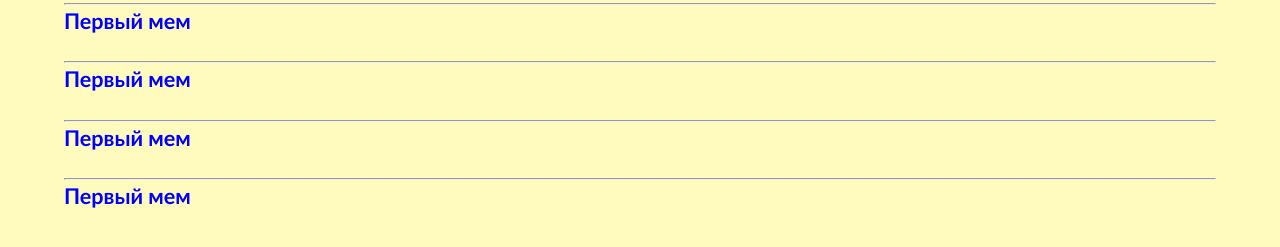
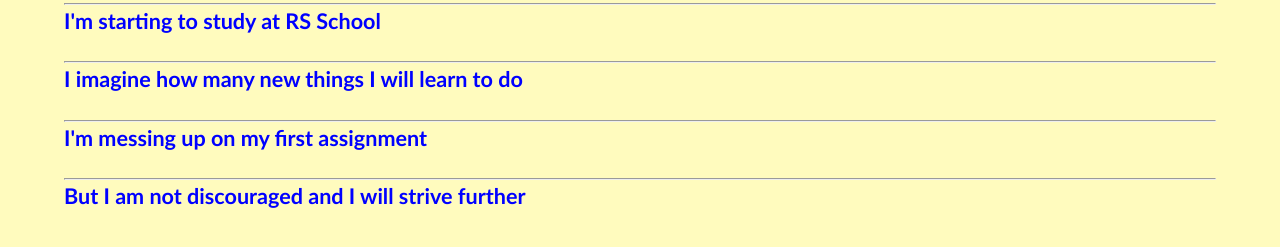
Before and after one commit to andreyshilov73/cssBayan, a plain HTML site: page index.html in a window 1280 px wide. Shown: the part 45-292 px from the top of the page. Drawn offline with Linux system fonts and the light colour scheme.

Commit message:
docs: add titles of meme (Sun, 12 March, 2023, 19:49:00)

```diff
--- a/index.html
+++ b/index.html
@@ -11,19 +11,19 @@
     <h1>CSS Bayan</h1>
     <div id="main">
     <div class="meme"><hr>
-        <p>Первый мем</p>
+        <p>I'm starting to study at RS School</p>
         <center><img class="picture" src="img/Скриншот 11.03.23_19.48.05.png" alt="1meme" width="20%"></center>
     </div>
     <div class="meme"><hr>
-        <p>Первый мем</p>
+        <p>I imagine how many new things I will learn to do</p>
         <center><img class="picture" src="img/Скриншот 12.03.23_19.21.55.png" alt="2meme" width="20%"></center>
     </div>
     <div class="meme"><hr>
-        <p>Первый мем</p>
+        <p>I'm messing up on my first assignment</p>
         <center><img class="picture" src="img/Скриншот 12.03.23_19.20.22.png" alt="3meme" width="20%"></center>
     </div>
     <div class="meme"><hr>
-        <p>Первый мем</p>
+        <p>But I am not discouraged and I will strive further</p>
         <center><img class="picture" src="img/Скриншот 12.03.23_19.24.24.png" alt="4meme" width="20%"></center>
     </div>
     </div>
```
Also changed, not shown: img/Скриншот 12.03.23_19.24.24.png.
